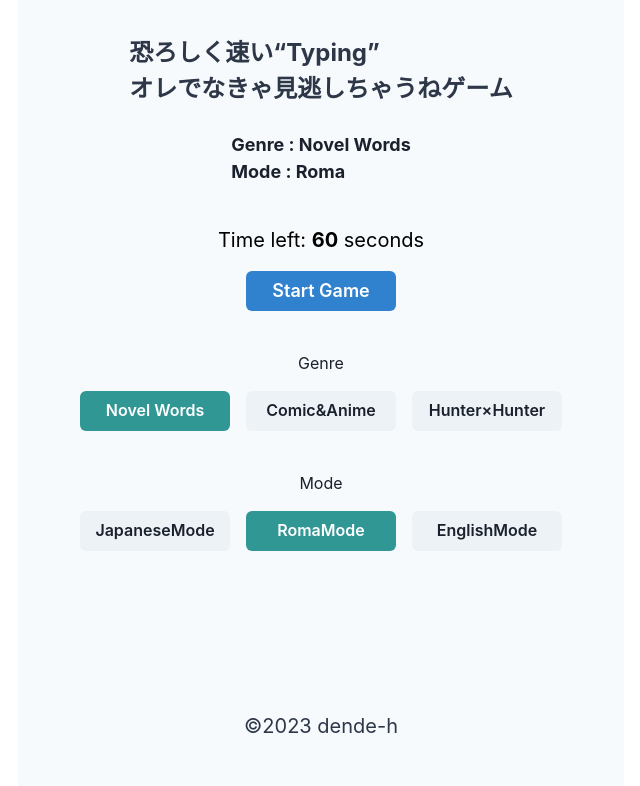
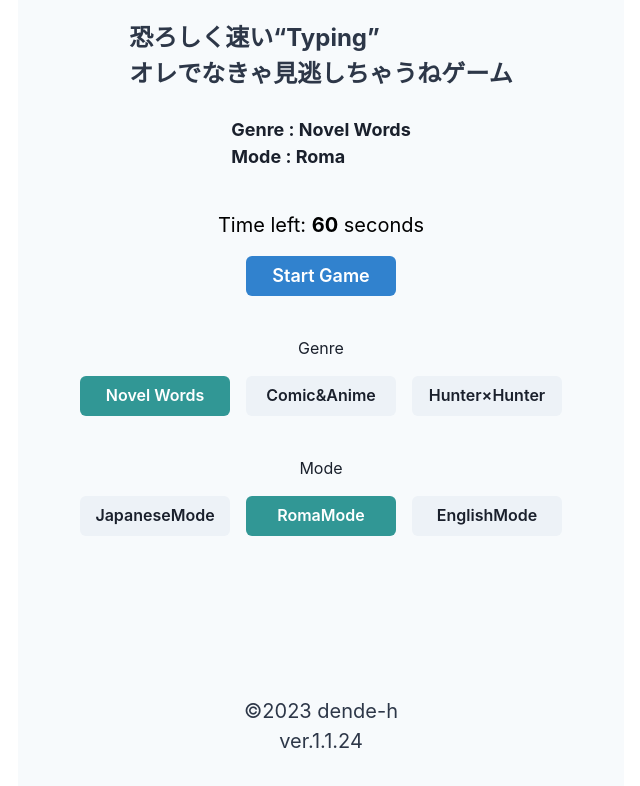
Before and after one commit to dende-h/type_game_spp, a Next.js app: page / in a window 1280 px wide. Shown: the top 786 px of the page, without its empty margins (319-959 px from the left). Built offline with nearby package versions, Linux system fonts and the light colour scheme.

Commit message:
バージョン情報追加

```diff
--- a/src/pages/index.tsx
+++ b/src/pages/index.tsx
@@ -84,7 +84,6 @@ export default function Home() {
 	const durationInitial = difficulty === Difficulty.EASY ? 60 : 90;
 	const [duration, setDuration] = useState(durationInitial);
 	const [timeLeft, setTimeLeft] = useState(duration);
-
 
 	const incrementTime = (addTime: number) => {
 		setDuration((prevDuration) => prevDuration + addTime);
@@ -346,8 +345,11 @@ export default function Home() {
 				) : (
 					<VStack spacing={8} my={8} h={"50%"}></VStack>
 				)}
-				<Text fontSize={"xl"} color={headingColor} my={6}>
+				<Text fontSize={"xl"} color={headingColor} mt={6}>
 					©2023 dende-h
+				</Text>
+				<Text fontSize={"xl"} color={headingColor} mb={6}>
+					ver.1.1.24
 				</Text>
 			</Container>
 		</>
```
